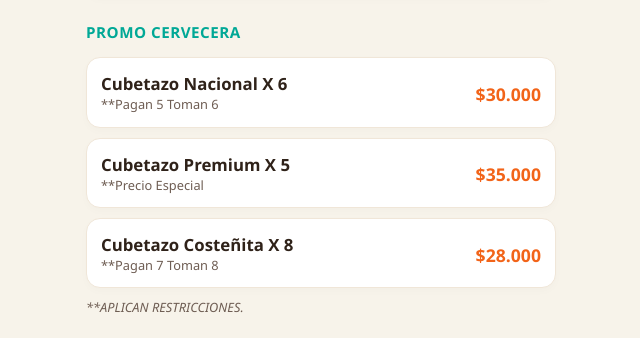
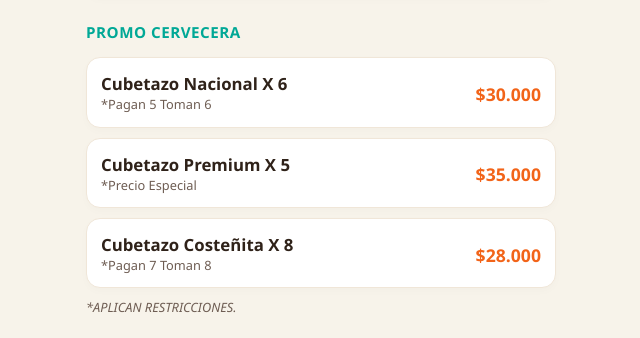
Before and after one commit to tikalbar/TikalBar-Menu, a plain HTML site: page index.html in a window 1280 px wide. Shown: the part 3746-4084 px from the top of the page, 319-959 px from the left. Drawn offline with Linux system fonts and the light colour scheme.

```diff
--- a/index.html
+++ b/index.html
@@ -196,10 +196,10 @@ box-shadow:
                 <div class="product-card"><div class="prod-details"><div class="prod-name">Modelo Especial</div><div class="prod-subtext">Especiales</div></div><div class="prod-price">$10.000</div></div>
 <div class="licor-title">Promo Cervecera</div>
             <div class="products-grid">
-                <div class="product-card"><div class="prod-details"><div class="prod-name">Cubetazo Nacional X 6</div><div class="prod-subtext">**Pagan 5 Toman 6</div></div><div class="prod-price">$30.000</div></div>
-<div class="product-card"><div class="prod-details"><div class="prod-name">Cubetazo Premium X 5</div><div class="prod-subtext">**Precio Especial </div></div><div class="prod-price">$35.000</div></div>
-<div class="product-card"><div class="prod-details"><div class="prod-name">Cubetazo Costeñita X 8</div><div class="prod-subtext">**Pagan 7 Toman 8</div></div><div class="prod-price">$28.000</div></div>
-<p class="section-subtitle">**APLICAN RESTRICCIONES.</p>
+                <div class="product-card"><div class="prod-details"><div class="prod-name">Cubetazo Nacional X 6</div><div class="prod-subtext">*Pagan 5 Toman 6</div></div><div class="prod-price">$30.000</div></div>
+<div class="product-card"><div class="prod-details"><div class="prod-name">Cubetazo Premium X 5</div><div class="prod-subtext">*Precio Especial </div></div><div class="prod-price">$35.000</div></div>
+<div class="product-card"><div class="prod-details"><div class="prod-name">Cubetazo Costeñita X 8</div><div class="prod-subtext">*Pagan 7 Toman 8</div></div><div class="prod-price">$28.000</div></div>
+<p class="section-subtitle">*APLICAN RESTRICCIONES.</p>
             </div>
             <a href="#" class="btn-top">▲ Subir al menú</a>
         </div>
```
